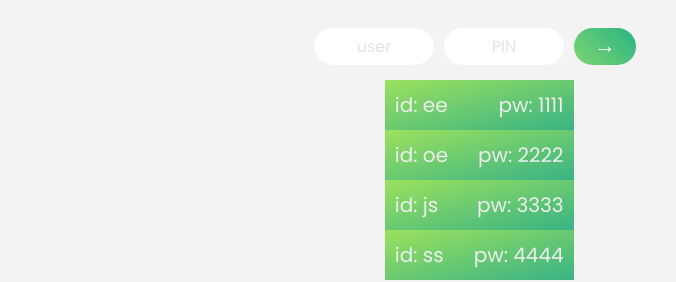
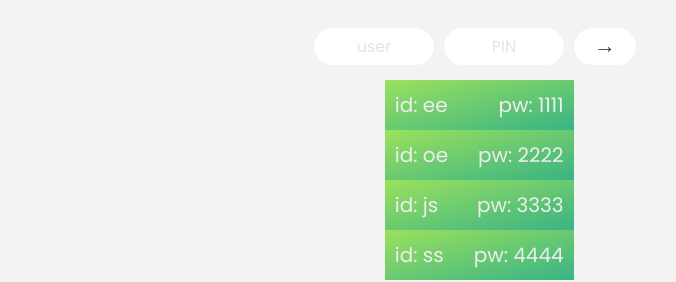
Before and after one commit to usererdem/Bankist, a plain HTML site: page index.html in a window 1280 px wide. Shown: the full height of the page, 604-1280 px from the left. Drawn offline with Linux system fonts and the light colour scheme.

Commit message:
button styling

```diff
--- a/style.css
+++ b/style.css
@@ -68,18 +68,13 @@ nav {
 
 .login__btn {
   border: none;
-  background: linear-gradient(
-    45deg,
-    #7ed56f, #28b485/* , #2998ff,
-    #5643fa */
-  );
+  background: #fff;
   font-size: 2.2rem;
   color: inherit;
   cursor: pointer;
   transition: all 0.3s;
   padding: 0.5rem 2rem;
   border-radius: 2rem;
-  color: #fff;
 }
 
 .login__input:hover,
```
